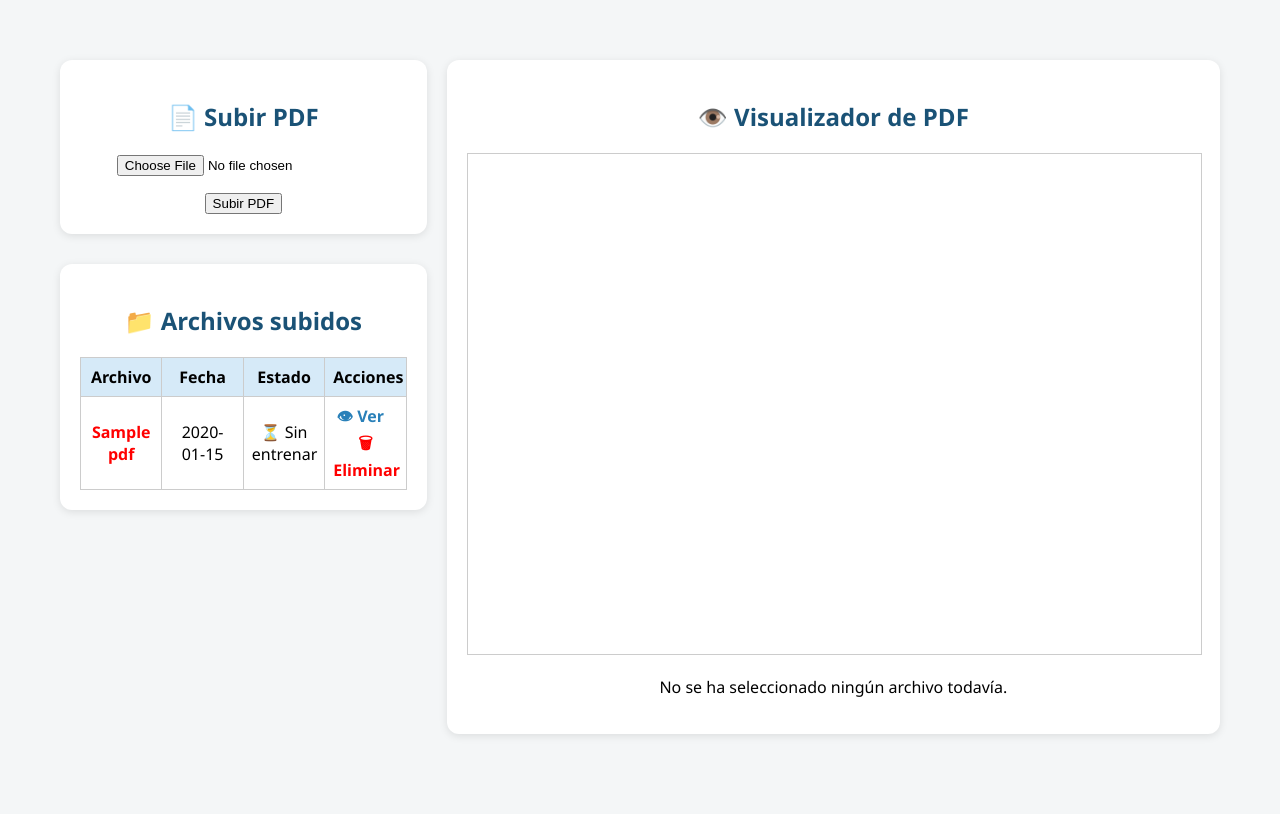
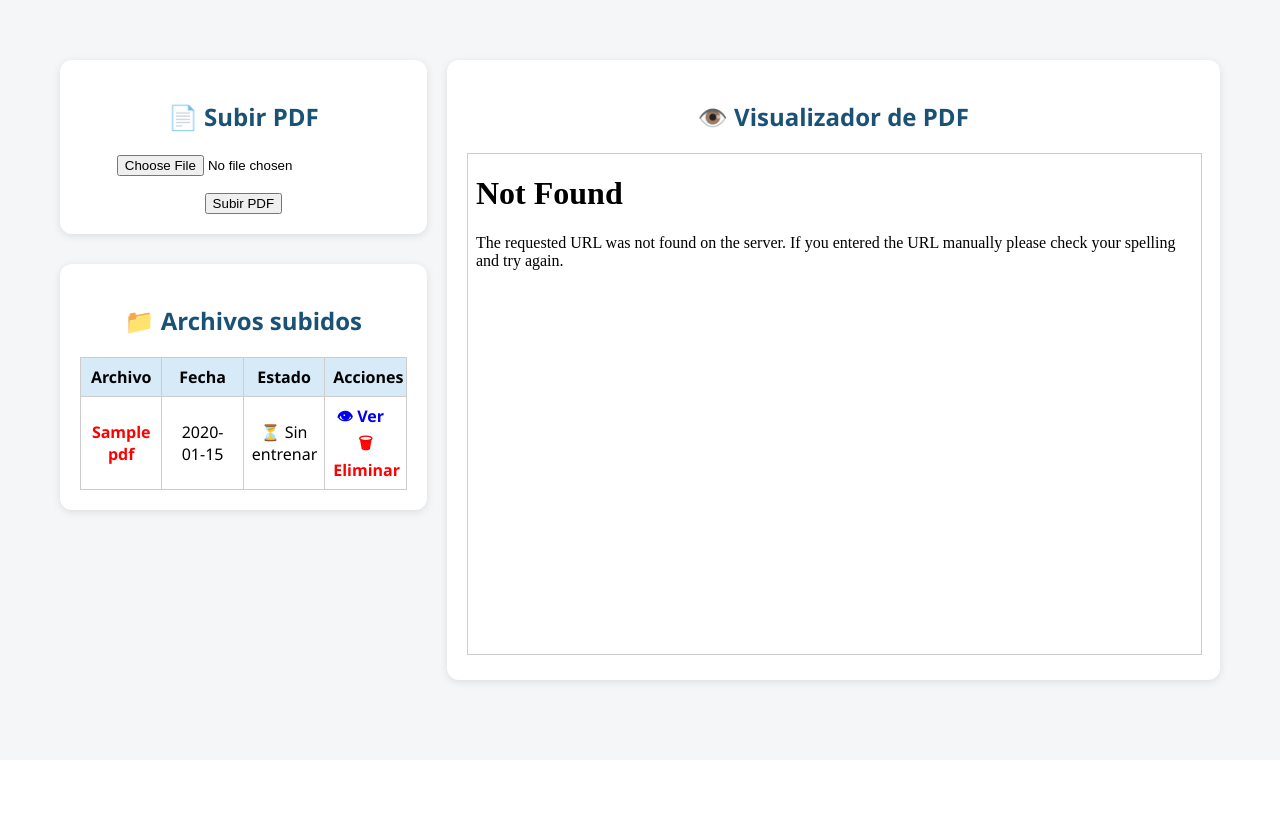
Before and after one commit to faustofi1262/neon-pdf-chatbot, a Flask app: template templates/panel.html in a window 1280 px wide. Shown: the part 61-875 px from the top of the page. After the commit the page ends 749 px from the top, so only its background shows below. Run offline with Flask 3, Linux system fonts and the light colour scheme; the template is opened without the code that fills it: most values are stand-ins (such as "Sample title", 1, 10 or a date in 2020).

Commit message:
se mejora el panel de entrenamiento

```diff
--- a/app.py
+++ b/app.py
@@ -48,7 +48,7 @@ def login():
 def panel():
     conn = get_connection()
     cur = conn.cursor()
-    cur.execute("SELECT nombre_archivo,  entrenado, fecha_subida FROM archivos_pdf ORDER BY fecha_subida DESC")
+    cur.execute("SELECT nombre_archivo, fecha_subida, entrenado FROM archivos_pdf ORDER BY fecha_subida DESC")
     lista_pdfs = cur.fetchall()
     cur.close()
     conn.close()
--- a/templates/panel.html
+++ b/templates/panel.html
@@ -152,7 +152,7 @@
                   </td>
                   <td style="padding: 8px; border: 1px solid #ccc;">
                     <div class="acciones-links">
-                      <a href="#" onclick="cargarPDF('{{ pdf[1] }}'); return false;" class="icono-accion ver">👁 Ver</a>
+                      <a href="{{ url_for('ver_pdf', nombre_archivo=pdf[1]) }}">👁 Ver</a>
                       <a href="{{ url_for('eliminar_pdf', nombre_archivo=pdf[1]) }}" onclick="return confirm('¿Estás seguro de eliminar este archivo?');" style="color: red;">🗑 Eliminar</a>
                     </div>
                   </td>
@@ -169,21 +169,13 @@
     <!-- 🟥 COLUMNA DERECHA: visor -->
     <div class="card" style="flex: 2; min-width: 400px;">
       <h2>👁️ Visualizador de PDF</h2>
-      {% if ultimo_pdf %}
       <iframe
         id="visor-pdf"
         src="{{ url_for('static', filename='uploads/' + ultimo_pdf) }}"
         width="100%" height="500px" style="border: 1px solid #ccc;">
       </iframe>
-      {% else %}
-      <iframe
-        id="visor-pdf"
-        src=""
-        width="100%" height="500px" style="border: 1px solid #ccc;">
-      </iframe>
-        <p>No se ha seleccionado ningún archivo todavía.</p>
-      {% endif %}
     </div>
+
   </div>
 </main>
 <script>
```
